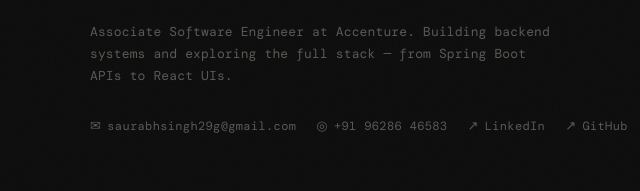
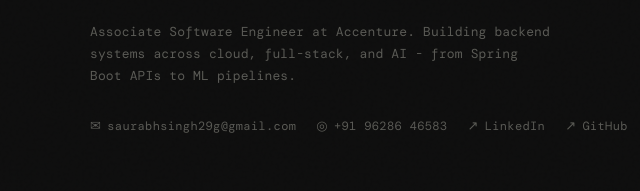
Before and after one commit to saurabhsinghaa/portfolio-2026, a plain HTML site: page index.html in a window 1280 px wide. Shown: the part 243-434 px from the top of the page, 188-828 px from the left. Drawn offline with nearby package versions, Linux system fonts and the light colour scheme; a web font is replaced by a local one.

Commit message:
tagline update

```diff
--- a/index.html
+++ b/index.html
@@ -553,7 +553,7 @@
         </div>
       </div>
     </div>
-    <p class="tagline">Associate Software Engineer at Accenture. Building backend systems and exploring the full stack — from Spring Boot APIs to React UIs.</p>
+    <p class="tagline">Associate Software Engineer at Accenture. Building backend systems across cloud, full-stack, and AI - from Spring Boot APIs to ML pipelines.</p>
     <div class="contact-row">
       <a href="mailto:saurabhsingh29g@gmail.com" data-icon="✉">saurabhsingh29g@gmail.com</a>
       <a href="tel:+919628646583" data-icon="◎">+91 96286 46583</a>
```
